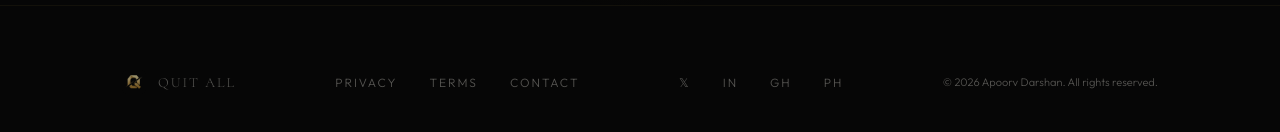
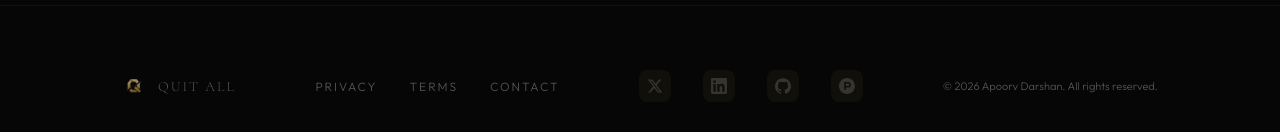
Before and after one commit to apoorvdarshan/quit-all, a Next.js app: page / in a window 1280 px wide. Shown: the part 4695-4827 px from the top of the page. Built offline with nearby package versions, Linux system fonts and the light colour scheme.

Commit message:
Replace social text labels with SVG icons in footer

```diff
--- a/src/app/globals.css
+++ b/src/app/globals.css
@@ -355,6 +355,14 @@
   text-transform: uppercase; color: var(--text-muted); transition: color 0.3s;
 }
 .footer-links a:hover { color: var(--gold); }
+.footer-socials a {
+  display: flex; align-items: center; justify-content: center;
+  width: 32px; height: 32px; border-radius: 8px;
+  background: rgba(201,168,76,0.06); transition: all 0.3s;
+}
+.footer-socials a:hover { background: rgba(201,168,76,0.15); color: var(--gold); }
+.footer-socials svg { opacity: 0.5; transition: opacity 0.3s; }
+.footer-socials a:hover svg { opacity: 1; }
 .footer-copy { font-size: 11px; color: var(--text-muted); }
 
 /* Legal pages */
--- a/src/app/page.tsx
+++ b/src/app/page.tsx
@@ -221,11 +221,19 @@
               <Link href="/terms">Terms</Link>
               <Link href="mailto:ad13dtu@gmail.com">Contact</Link>
             </div>
-            <div className="footer-links">
-              <Link href="https://x.com/apoorvdarshan" target="_blank">𝕏</Link>
-              <Link href="https://linkedin.com/in/apoorvdarshan" target="_blank">in</Link>
-              <Link href="https://github.com/apoorvdarshan" target="_blank">gh</Link>
-              <Link href="#" target="_blank">ph</Link>
+            <div className="footer-links footer-socials">
+              <Link href="https://x.com/apoorvdarshan" target="_blank" aria-label="X">
+                <svg width="16" height="16" viewBox="0 0 24 24" fill="currentColor"><path d="M18.244 2.25h3.308l-7.227 8.26 8.502 11.24H16.17l-5.214-6.817L4.99 21.75H1.68l7.73-8.835L1.254 2.25H8.08l4.713 6.231zm-1.161 17.52h1.833L7.084 4.126H5.117z"/></svg>
+              </Link>
+              <Link href="https://linkedin.com/in/apoorvdarshan" target="_blank" aria-label="LinkedIn">
+                <svg width="16" height="16" viewBox="0 0 24 24" fill="currentColor"><path d="M20.447 20.452h-3.554v-5.569c0-1.328-.027-3.037-1.852-3.037-1.853 0-2.136 1.445-2.136 2.939v5.667H9.351V9h3.414v1.561h.046c.477-.9 1.637-1.85 3.37-1.85 3.601 0 4.267 2.37 4.267 5.455v6.286zM5.337 7.433a2.062 2.062 0 0 1-2.063-2.065 2.064 2.064 0 1 1 2.063 2.065zm1.782 13.019H3.555V9h3.564v11.452zM22.225 0H1.771C.792 0 0 .774 0 1.729v20.542C0 23.227.792 24 1.771 24h20.451C23.2 24 24 23.227 24 22.271V1.729C24 .774 23.2 0 22.222 0h.003z"/></svg>
+              </Link>
+              <Link href="https://github.com/apoorvdarshan" target="_blank" aria-label="GitHub">
+                <svg width="16" height="16" viewBox="0 0 24 24" fill="currentColor"><path d="M12 .297c-6.63 0-12 5.373-12 12 0 5.303 3.438 9.8 8.205 11.385.6.113.82-.258.82-.577 0-.285-.01-1.04-.015-2.04-3.338.724-4.042-1.61-4.042-1.61C4.422 18.07 3.633 17.7 3.633 17.7c-1.087-.744.084-.729.084-.729 1.205.084 1.838 1.236 1.838 1.236 1.07 1.835 2.809 1.305 3.495.998.108-.776.417-1.305.76-1.605-2.665-.3-5.466-1.332-5.466-5.93 0-1.31.465-2.38 1.235-3.22-.135-.303-.54-1.523.105-3.176 0 0 1.005-.322 3.3 1.23.96-.267 1.98-.399 3-.405 1.02.006 2.04.138 3 .405 2.28-1.552 3.285-1.23 3.285-1.23.645 1.653.24 2.873.12 3.176.765.84 1.23 1.91 1.23 3.22 0 4.61-2.805 5.625-5.475 5.92.42.36.81 1.096.81 2.22 0 1.606-.015 2.896-.015 3.286 0 .315.21.69.825.57C20.565 22.092 24 17.592 24 12.297c0-6.627-5.373-12-12-12"/></svg>
+              </Link>
+              <Link href="#" target="_blank" aria-label="Product Hunt">
+                <svg width="16" height="16" viewBox="0 0 24 24" fill="currentColor"><path d="M13.604 8.4h-3.405V12h3.405a1.8 1.8 0 0 0 0-3.6zM12 0C5.372 0 0 5.372 0 12s5.372 12 12 12 12-5.372 12-12S18.628 0 12 0zm1.604 14.4h-3.405V18H7.801V6h5.804a4.2 4.2 0 0 1 0 8.4z"/></svg>
+              </Link>
             </div>
             <p className="footer-copy">© 2026 Apoorv Darshan. All rights reserved.</p>
           </div>
```
